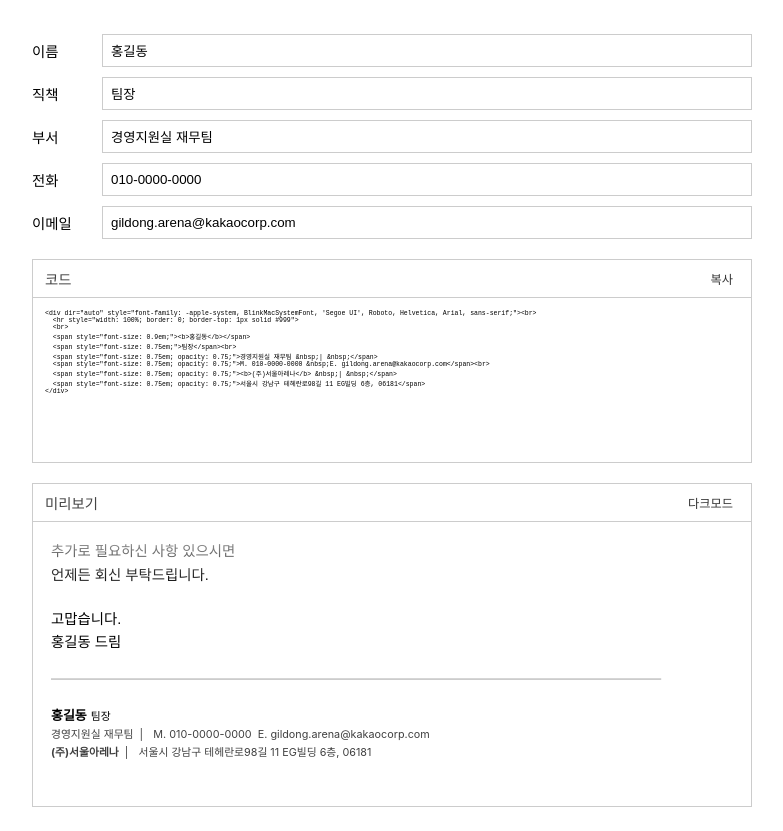
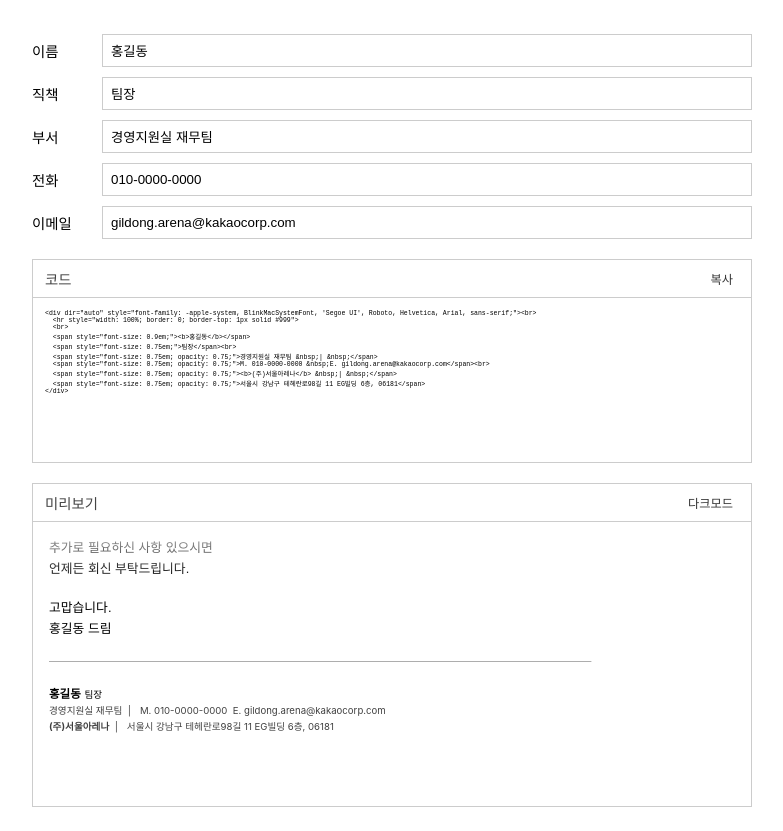
Before and after one commit to jinsansung/signature, a plain HTML site: page index.html in a window 1280 px wide. Shown: the whole page, without its empty margins (248-1031 px from the left). Drawn offline with Linux system fonts and the light colour scheme.

Commit message:
Update index.html

```diff
--- a/index.html
+++ b/index.html
@@ -89,7 +89,7 @@
 
     #signaturePreview {
       padding: 20px;
-      transform: scale(0.9);         /* 전체 축소 */
+      transform: scale(0.8);         /* 전체 축소 */
       transform-origin: top left;    /* 축소 기준점 */
     }
 
```
